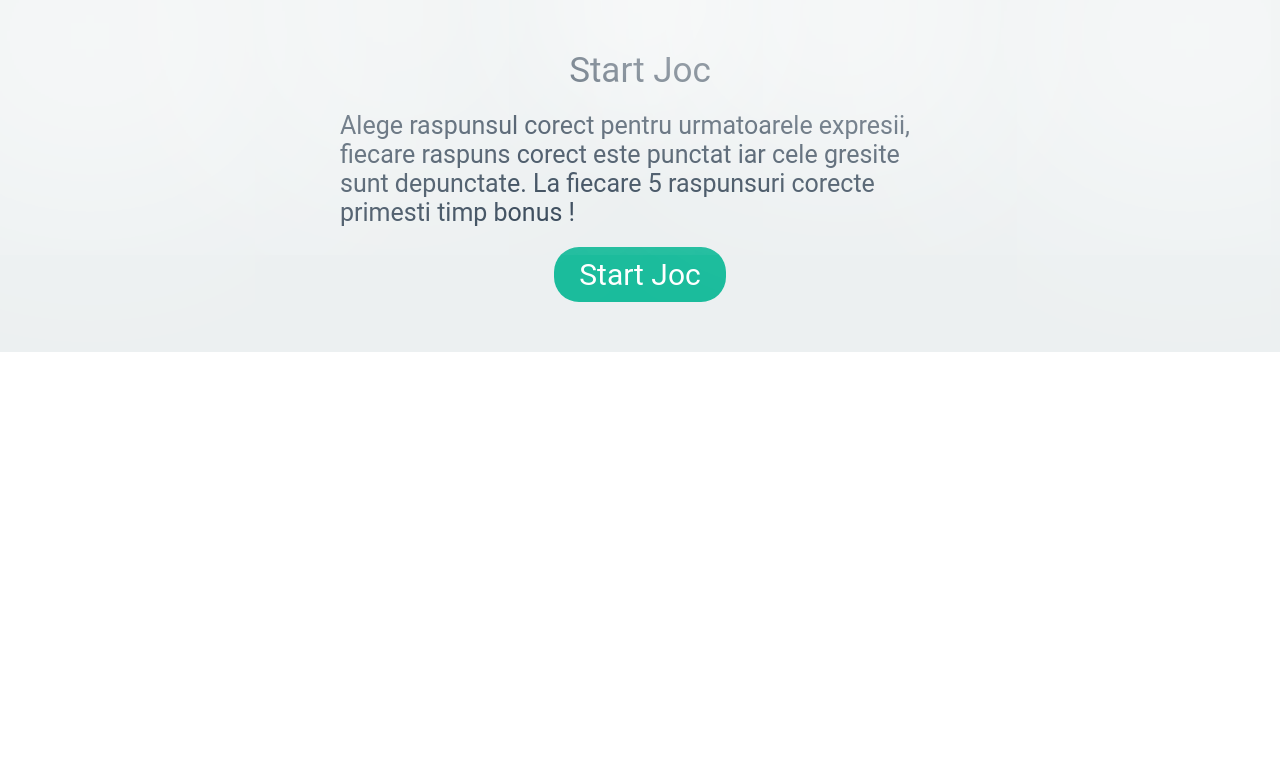
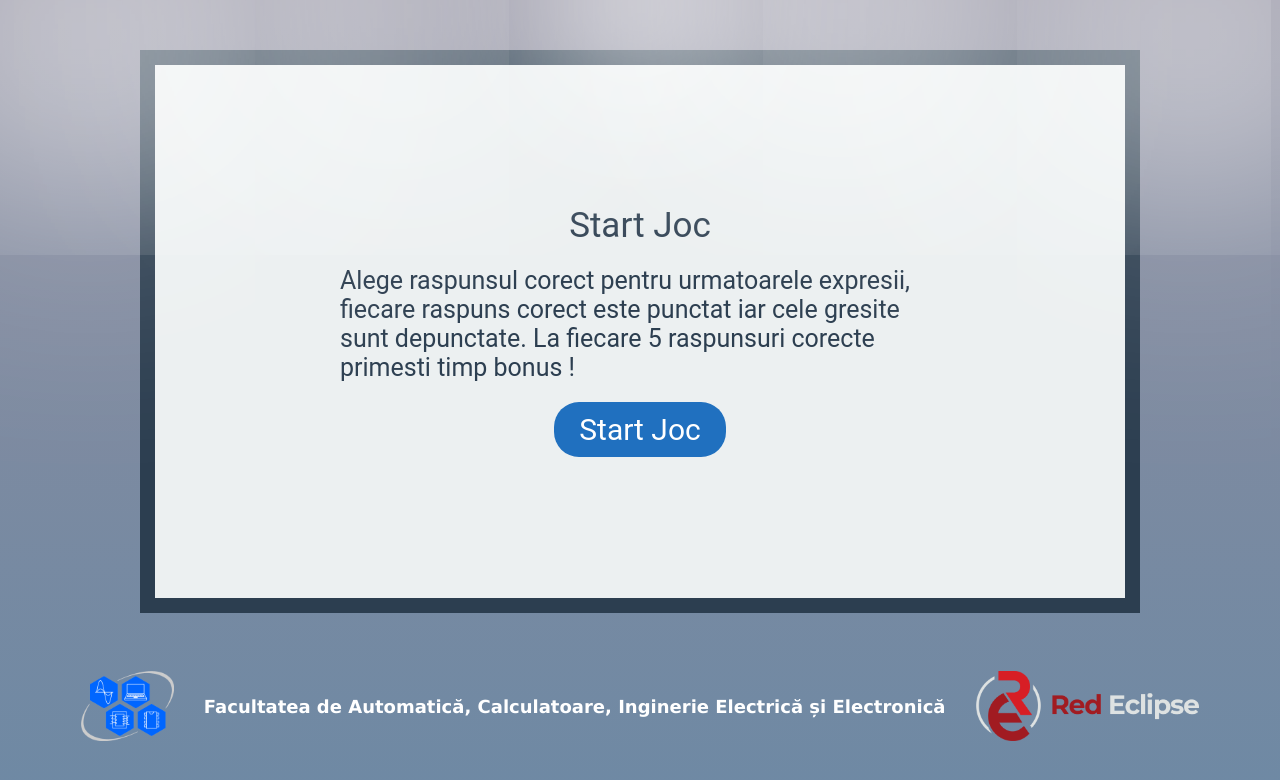
Before and after one commit to Iustin-V/aciee-games, a React (Create React App) app: page /math in a window 1280 px wide. Shown: the top 780 px of the page. Built offline with nearby package versions, Linux system fonts and the light colour scheme.

Commit message:
math game style update

```diff
--- a/src/components/Games/MathGame.js
+++ b/src/components/Games/MathGame.js
@@ -1,6 +1,9 @@
 import React from "react";
 import ReactDOM from "react-dom";
 import "./MathGameStyle.scss";
+import faciee from "./../images/logo-aciee.png";
+import redeclipse from "./../images/Red Eclipse -white-horizontal.png";
+
 const TIME = 30; // Initial game duration, in seconds
 
 class Expression extends React.PureComponent {
@@ -417,6 +420,7 @@ class Game extends React.PureComponent {
       this.state;
 
     return (
+      <div  className="game-page">
         <div className="game-container">
           {!started ? (
             <div className="mathContainer">
@@ -465,9 +469,13 @@ class Game extends React.PureComponent {
             </>
           )}
         </div>
+        <div className="footer-section">
+          <img src={faciee} alt="Logo-FACIEE" onClick={()=>window.open('https://aciee.ugal.ro/')}/><p onClick={()=>window.open('https://aciee.ugal.ro/')}>Facultatea de Automatică, Calculatoare, Inginerie Electrică și Electronică</p>
+          <img src={redeclipse} alt="Logo-redeclipse" onClick={()=>window.open('https://redeclipse.ro/')} />
+        </div>
+      </div>
     );
   }
 }
 
-// ReactDOM.render(<Game />, document.body);
 export default Game;
--- a/src/components/Games/MathGameStyle.scss
+++ b/src/components/Games/MathGameStyle.scss
@@ -7,17 +7,54 @@ $color-black: #000000;
 $color-green: #2ecc71;
 $color-red: #e74c3c;
 $color-yellow: #f1c40f;
-$color-torquoise: #1abc9c;
+$color-torquoise: #2070bf;
 
 $choice-width: 80px;
 $choice-height: 50px;
 $choice-spacing: 15px;
+.game-page {
+  width: 100vw;
+  height: 100vh;
+  display: flex;
+  justify-content: center;
+  align-items: center;
+  flex-direction: column;
+  background: rgb(141, 140, 157);
+  background: linear-gradient(
+    180deg,
+    rgba(141, 140, 157, 1) 0%,
+    rgba(110, 137, 164, 1) 100%
+  );
+}
+.footer-section {
+  display: flex;
+  justify-content: center;
+  height: 200px;
+  align-items: center;
+  gap: 30px;
+  cursor:pointer;
 
+  p {
+    font-weight: 700;
+    color: white;
+    font-size: 18px;
+  }
+  img {
+    height: 70px;
+  }
+}
 .game-container {
   justify-content: center;
   font-family: Roboto;
   background-color: $color-light-green;
   color: $color-dark-blue;
+  display: flex;
+  align-items: center;
+  flex-direction: column;
+  margin-top: 50px;
+  width: 1000px;
+  height: 600px;
+  border: 15px solid $color-dark-blue;
 }
 .mathContainer {
   display: flex;
@@ -37,11 +74,11 @@ $choice-spacing: 15px;
 }
 .mathButton {
   font-size: 30px;
-  background-color: #1abc9c;
+  background-color: #2070bf;
   padding: 10px 25px;
   border-radius: 25px;
   color: white;
-  &:hover{
+  &:hover {
     background-color: #5bb6a4;
   }
 }
@@ -54,13 +91,6 @@ div {
   width: 400px;
   display: flex;
   justify-content: space-between;
-}
-
-.game-container {
-  display: flex;
-  align-items: center;
-  flex-direction: column;
-  height: 100%;
 }
 
 .header {
@@ -266,10 +296,10 @@ div {
   align-items: center;
   justify-content: center;
   flex-direction: column;
-  height: 100%;
-  width: 100%;
+  height: 600px;
+  width: 1000px;
   background-color: $color-white;
-
+  border: 15px solid $color-dark-blue;
   &.hidden {
     visibility: hidden;
   }
```
Also changed, not shown: src/components/Images/Red Eclipse -white-horizontal.png (added), src/components/Images/logo-aciee.png (added). Lines whose indentation alone changed are shown as unchanged.
